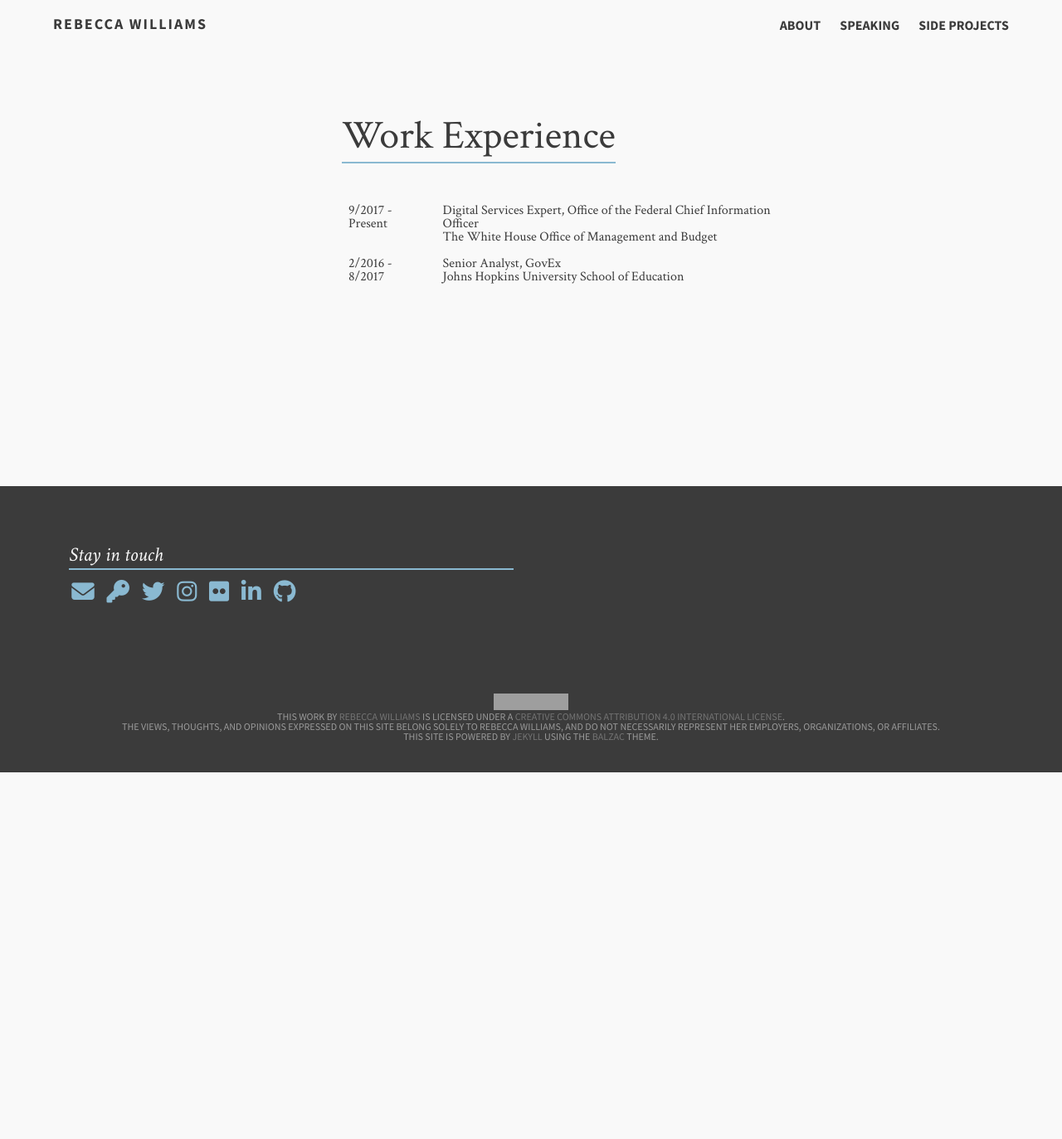
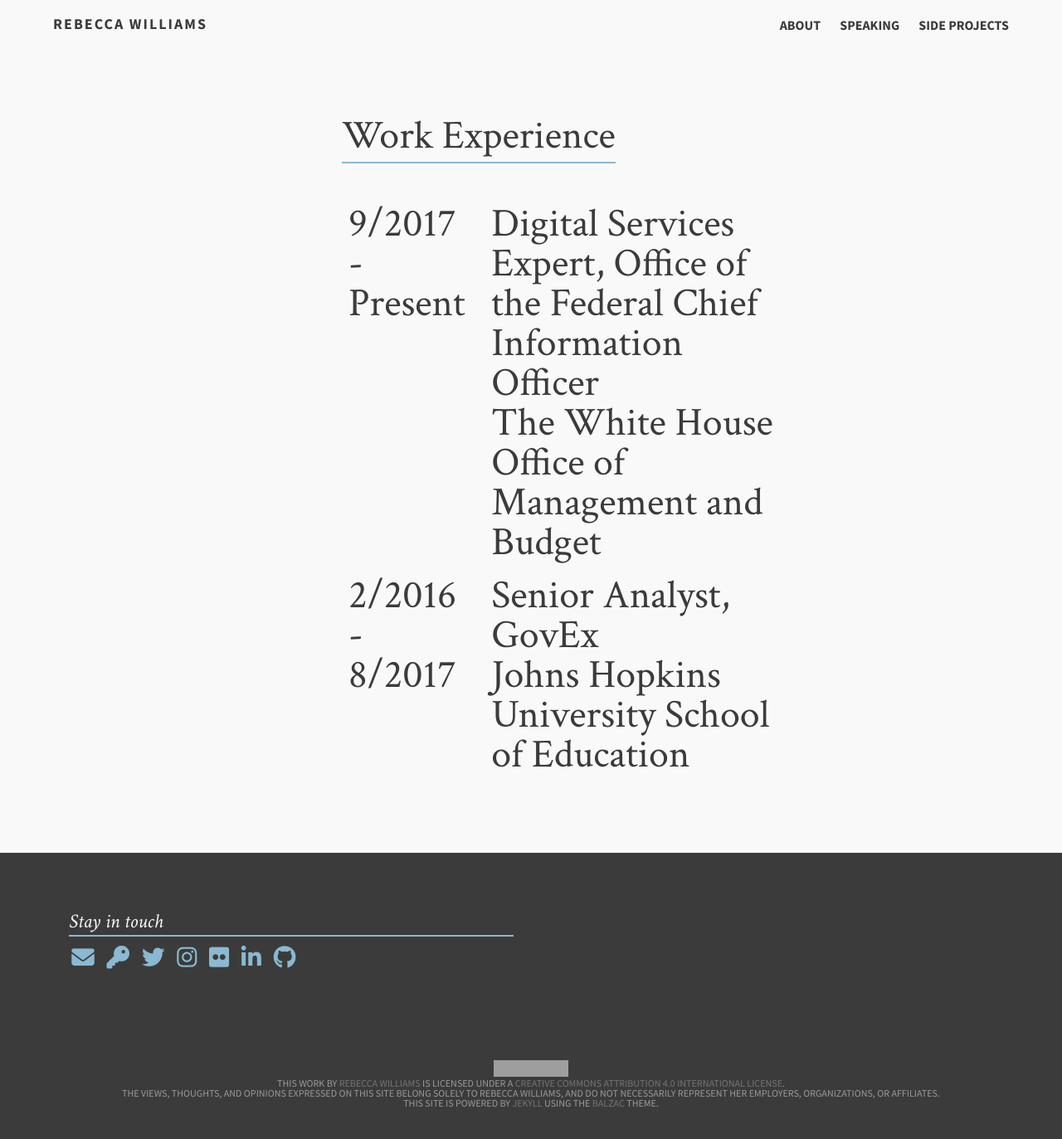
Before and after one commit to rebeccawilliams/rebeccawilliams.us, a Jekyll site: the page built from work.md, in a window 1280 px wide. Shown: the whole page at 83% size. Built offline with Jekyll 4.4.1, drawn with Linux system fonts in a browser that asks for light colours; nearby versions of some CDN libraries; before the commit the page ends 931 px from its top, so only the background shows below that; grey boxes are pictures that could not be loaded.

Commit message:
Update work.html

```diff
--- a/_layouts/work.html
+++ b/_layouts/work.html
@@ -16,7 +16,8 @@ th, td {
           <article class="archive-wrap">
               <ol class="post-list">
                  <lh><h2><span class="bb">Work Experience</a></span></h2></lh>
-<table>
+<font size="20>
+<table width="100%"><table>
   <tr>
     <td>9/2017 - Present</td>
     <td>Digital Services Expert, Office of the Federal Chief Information Officer<br>
```
